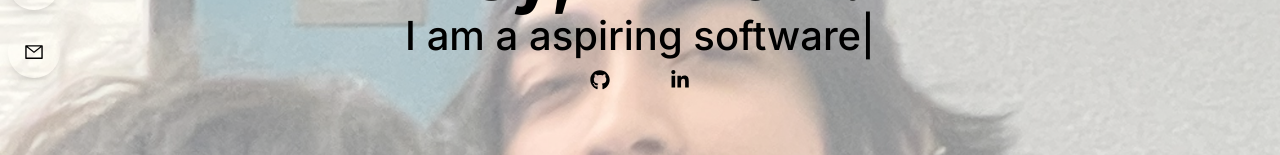
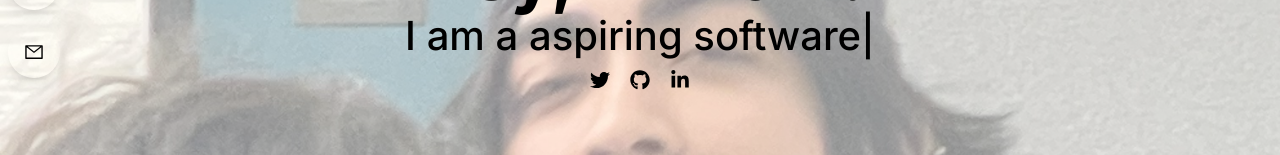
Before and after one commit to marsxnow/minimal-portfolio, a React (Vite) app: page / in a window 1280 px wide. Shown: the part 386-541 px from the top of the page. Built offline with nearby package versions, Linux system fonts and the light colour scheme; a web font is replaced by a local one.

Commit message:
Final Changes im done

```diff
--- a/src/components/Contact.jsx
+++ b/src/components/Contact.jsx
@@ -31,7 +31,7 @@ function Contact() {
           />
           <button
             type="button"
-            className="text-center inline-block px-8 py-3 w-max text-base font-medium rounded-md text-white bg-gradient-to-r from-yellow-500 to-pink-500 drop-shadow-md hover:stroke-white"
+            className="text-center inline-block px-8 py-3 w-max text-base font-medium rounded-md text-white bg-gradient-to-r from-stone-950 to-violet-500 drop-shadow-md hover:stroke-white"
           >
             work with me :3
           </button>
--- a/src/components/Intro.jsx
+++ b/src/components/Intro.jsx
@@ -28,6 +28,8 @@ function Intro() {
                 1000,
                 "I am alwasys learning new things!",
                 1000,
+                "Check out my work below!",
+                1000,
               ]}
               wrapper="span"
               speed={50}
@@ -36,9 +38,9 @@ function Intro() {
             />
           </h2>
           <div className="flex justify-between max-w-[100px] w-full mt-2">
-            {/* <a href="https://twitter.com/newpateks" target="_blank"> */}
-            {/*   <FaTwitter className="cursor-pointer" size={20} /> */}
-            {/* </a> */}
+            <a href="https://twitter.com/newpateks" target="_blank">
+              <FaTwitter className="cursor-pointer" size={20} />
+            </a>
             <a href="https://github.com/marsxnow" target="_blank">
               <FaGithub className="cursor-pointer" size={20} />
             </a>
```
